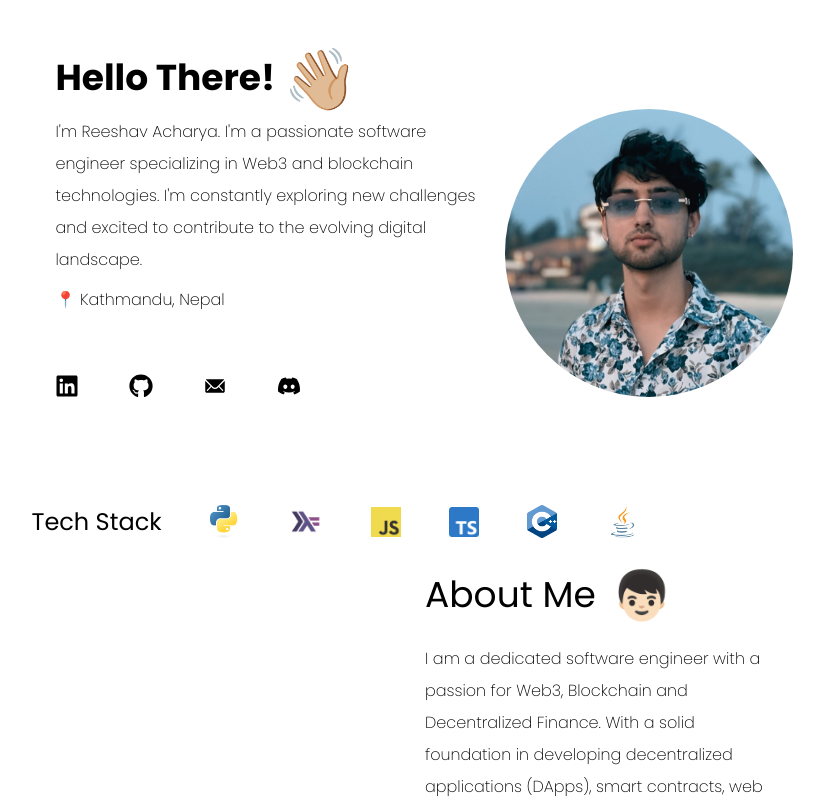
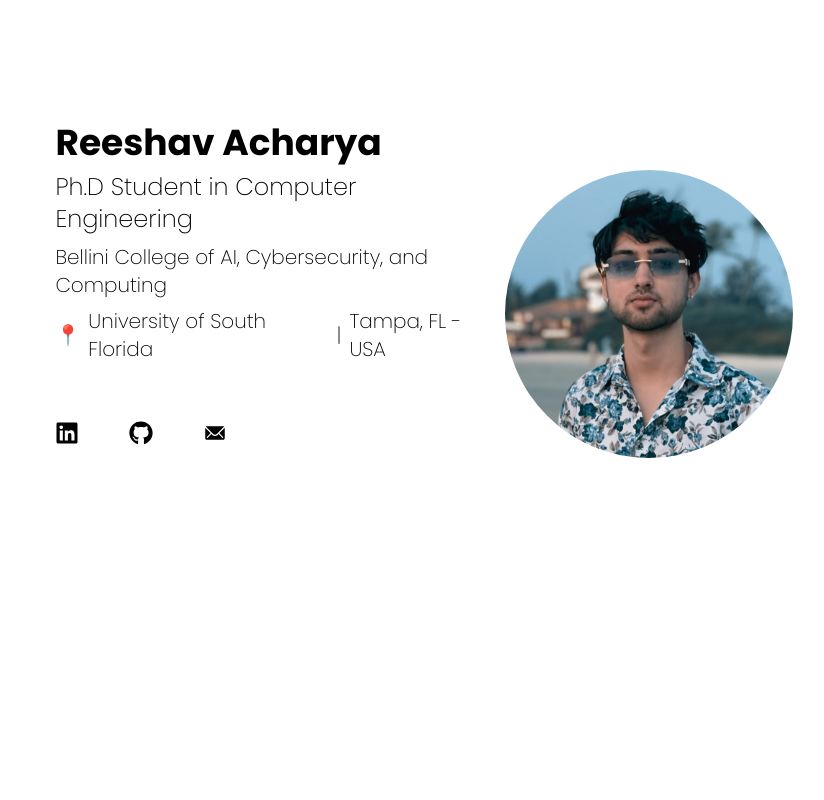
Before and after one commit to reeshavacharya/portfolio, a Next.js app: page / in a window 1280 px wide. Shown: the top 800 px of the page, without its empty margins (239-1063 px from the left). Built offline with nearby package versions, Linux system fonts and the light colour scheme.

Commit message:
Prepare for reset

```diff
--- a/src/app/page.tsx
+++ b/src/app/page.tsx
@@ -1,6 +1,7 @@
 import AboutMe from "@/components/AboutMe";
 import Contact from "@/components/Contact";
 import Education from "@/components/Education";
+import Experience from "@/components/Experience";
 import Hello from "@/components/Hello";
 import Mugshot from "@/components/mugshot";
 import Projects from "@/components/Projects";
@@ -14,12 +15,13 @@ export default function Home() {
         <div className="block lg:hidden">
           <Mugshot />
         </div>
-        <TechStack />
-        <AboutMe />
-        <Projects />
-        <Education />
+        {/* <TechStack /> */}
+        {/* <AboutMe /> */}
+        {/* <Projects /> */}
+        {/* <Education /> */}
+        {/* <Experience /> */}
         <div className="grid justify-center">
-          <Contact />
+          {/* <Contact /> */}
         </div>
       </div>
     </div>
--- a/src/components/Contact.tsx
+++ b/src/components/Contact.tsx
@@ -24,14 +24,14 @@ const Contact = () => {
       </h1>
       <h1 className="text-2xl">
         <a
-          href="mailto:reeshav99acharya@gmail.com"
+          href="mailto:reeshav@usf.edu"
           target="_blank"
           rel="noopener noreferrer"
         >
           <IoIosMail />
         </a>
       </h1>
-      <h1 className="text-2xl">
+      {/* <h1 className="text-2xl">
         <a
           href="https://discord.com/users/747436557400670268"
           target="_blank"
@@ -39,7 +39,7 @@ const Contact = () => {
         >
           <FaDiscord />
         </a>
-      </h1>
+      </h1> */}
     </div>
   );
 };
--- a/src/components/Education.tsx
+++ b/src/components/Education.tsx
@@ -29,16 +29,6 @@ const Education = () => {
         <div className="flex gap-4">
           <SlCalender /> 2018 - 2022
         </div>
-        <p className="poppins-semibold leading-loose">
-          I pursued my Bachelor’s degree in Computer Science and Information
-          Technology at National College of Computer Studies, where I delved
-          into a variety of fascinating subjects. My coursework included Data
-          Structures and Algorithms, Artificial Intelligence, and Cryptography,
-          among others. I also explored Statistics, Object-Oriented Programming,
-          Theory of Computation, and Database Management Systems. This diverse
-          academic experience equipped me with a strong foundation in both the
-          theoretical and practical aspects of computer science.
-        </p>
       </div>
     </div>
   );
--- /dev/null
+++ b/src/components/Experience.tsx
@@ -0,0 +1,30 @@
+import { FaUniversity } from "react-icons/fa";
+import { SlCalender } from "react-icons/sl";
+
+const Experience = () => {
+    return (
+        <div className="w-full sm:w-full lg:w-3/5 xl:w-3/5">
+            <div className="grid gap-4 lg:gap-6">
+                <div className="flex items-center gap-4">
+                    <h1 className="poppins-regular text-4xl font-bold">Experience</h1>
+                    <h1 className="text-5xl lg:text-5xl sm:text-6xl">🧑🏻‍💻</h1>
+                </div>
+                <div className="flex items-center gap-4">
+                    <h1 className="poppins-thin text-3xl font-bold">
+                        Sireto Technology
+                    </h1>
+                    <h1 className="poppins-thin text-3xl font-bold">
+                        |
+                    </h1>
+                    <h1 className="poppins-thin text-3xl font-bold">
+                        Web3 Software Engineer
+                    </h1>
+                </div>
+                <div className="flex gap-4">
+                    <SlCalender /> 2018 - 2025
+                </div>
+            </div>
+        </div>
+    );
+};
+export default Experience;
--- a/src/components/Hello.tsx
+++ b/src/components/Hello.tsx
@@ -9,19 +9,31 @@ const Hello = () => {
           <div className="col-span-2 grid lg:gap-2 sm:p-4 lg:p-6">
             <div className="flex items-center gap-2">
               <h1 className="poppins-bold text-4xl sm:text-3xl lg:text-4xl font-bold">
-                Hello There!
+                Reeshav Acharya
               </h1>
-              <h1 className="text-4xl sm:text-5xl lg:text-6xl">👋🏼</h1>
+              {/* <h1 className="text-4xl sm:text-5xl lg:text-6xl">👋🏼</h1> */}
             </div>
-            <p className="poppins-semibold leading-loose">
-              I&apos;m Reeshav Acharya. I&apos;m a passionate software engineer
-              specializing in Web3 and blockchain technologies. I&apos;m
-              constantly exploring new challenges and excited to contribute to
-              the evolving digital landscape.
-            </p>
-            <p className="poppins-extralight leading-loose">
-              📍 Kathmandu, Nepal
-            </p>
+            <h2 className="poppins-semibold sm:text-xl lg:text-2xl font-bold">
+              Ph.D Student in Computer Engineering
+            </h2>
+            <h2 className="poppins-semibold sm:text-xl lg:text-xl font-bold">
+              Bellini College of AI, Cybersecurity, and Computing
+            </h2>
+            <div className="flex items-center gap-2">
+              <h2 className="poppins-semibold sm:text-xl lg:text-xl font-bold">
+                📍
+              </h2>
+              <h2 className="poppins-semibold sm:text-xl lg:text-xl font-bold">
+                University of South Florida
+              </h2>
+              <h2 className="poppins-semibold sm:text-xl lg:text-xl font-bold">
+                |
+              </h2>
+              <h2 className="poppins-semibold sm:text-xl lg:text-xl font-bold">
+                Tampa, FL - USA
+              </h2>
+            </div>
+
             <div className="grid justify-center lg:justify-start">
               <Contact />
             </div>
```
